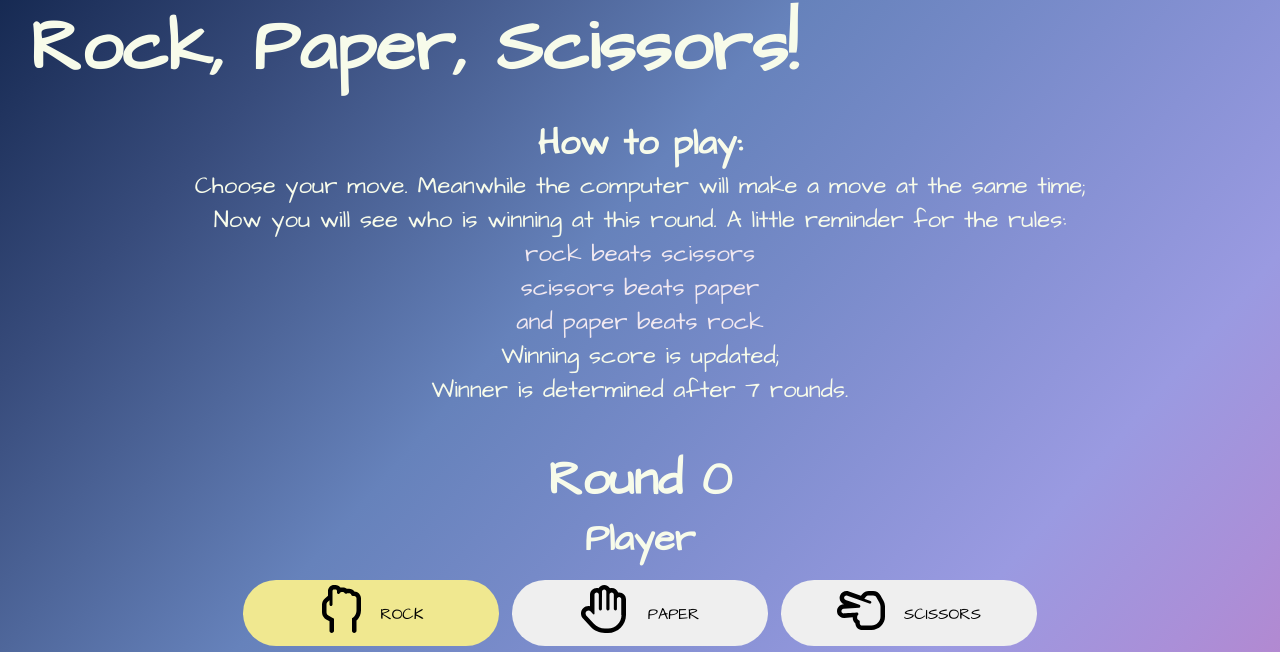
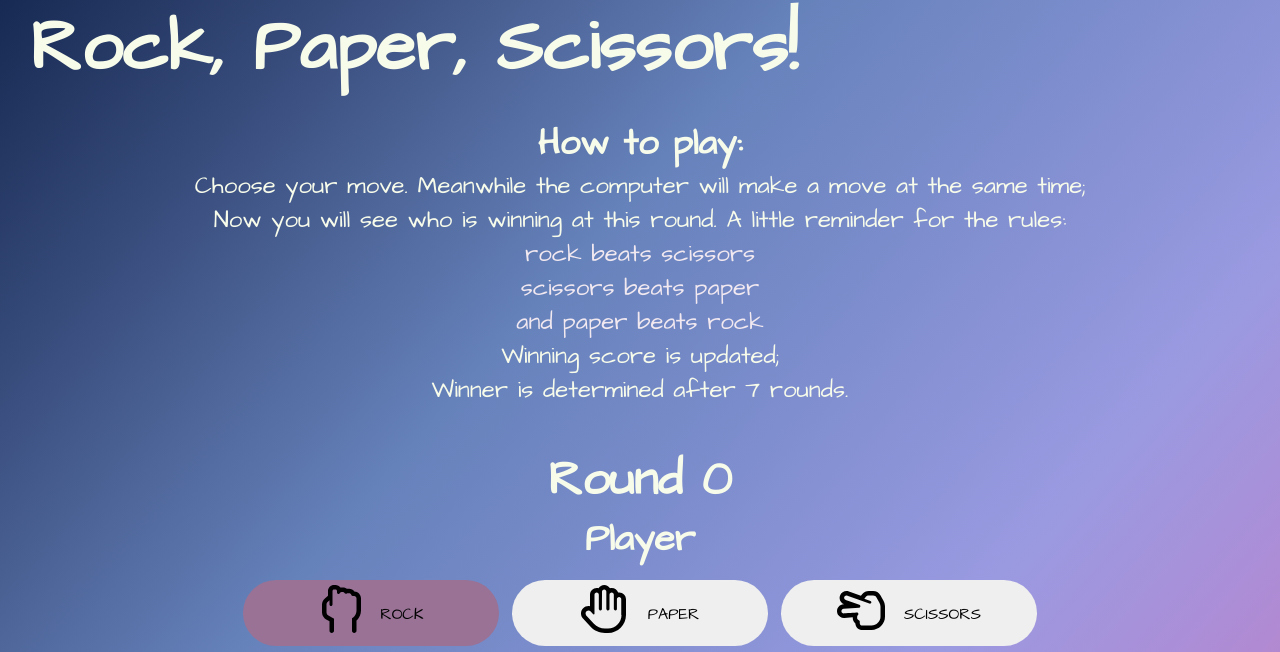
Before and after one commit to Maya-Claveau/PP2-rps, a plain HTML site: page index.html in a window 1280 px wide. In both pictures the pointer is over the button 371 px from the left and 761 px from the top of the page. Shown: the part 148-800 px from the top of the page. Drawn offline with Linux system fonts and the light colour scheme.

Commit message:
Modify the color of the buttons on hover

```diff
--- a/assets/css/style.css
+++ b/assets/css/style.css
@@ -62,7 +62,7 @@ h1 {
 }
 
 .option-area button:hover {
-    background-color: #f0e890;
+    background-color: #997295;
 }
 
 .option-area button:active {
```
